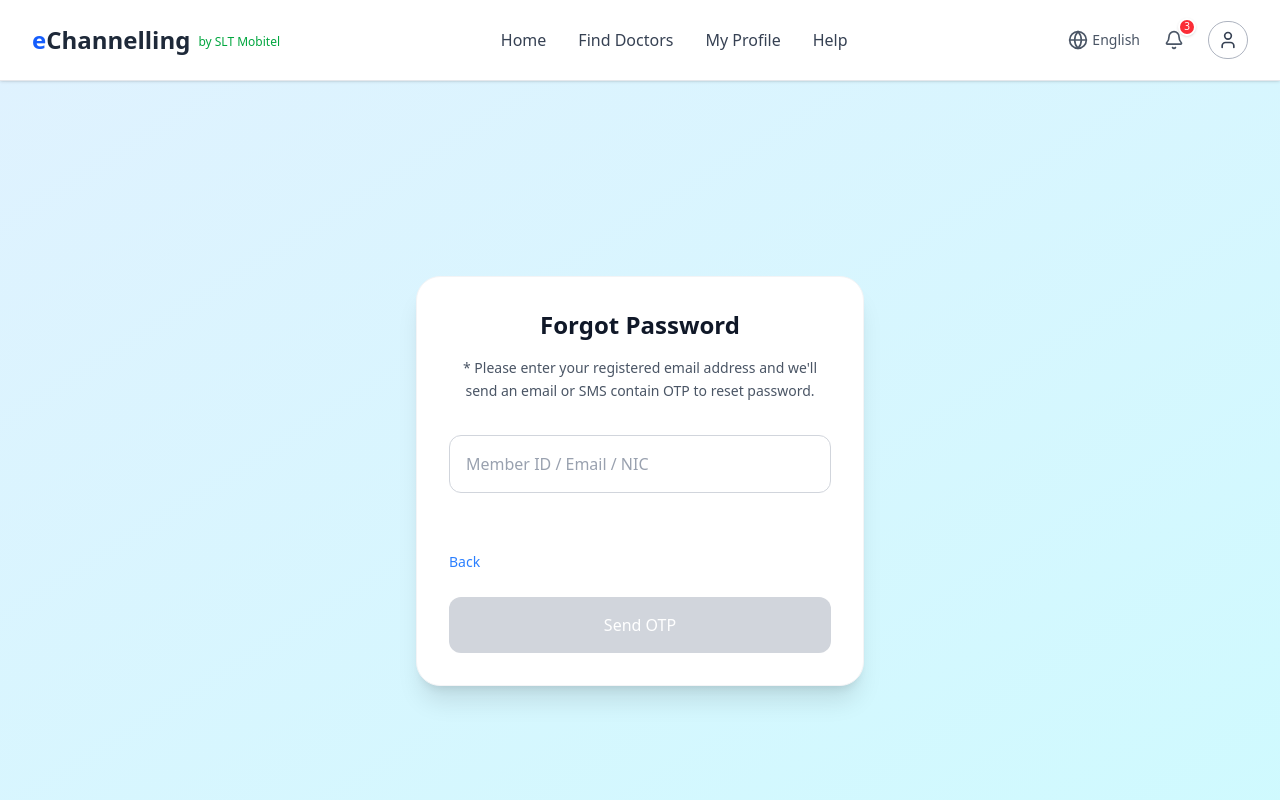
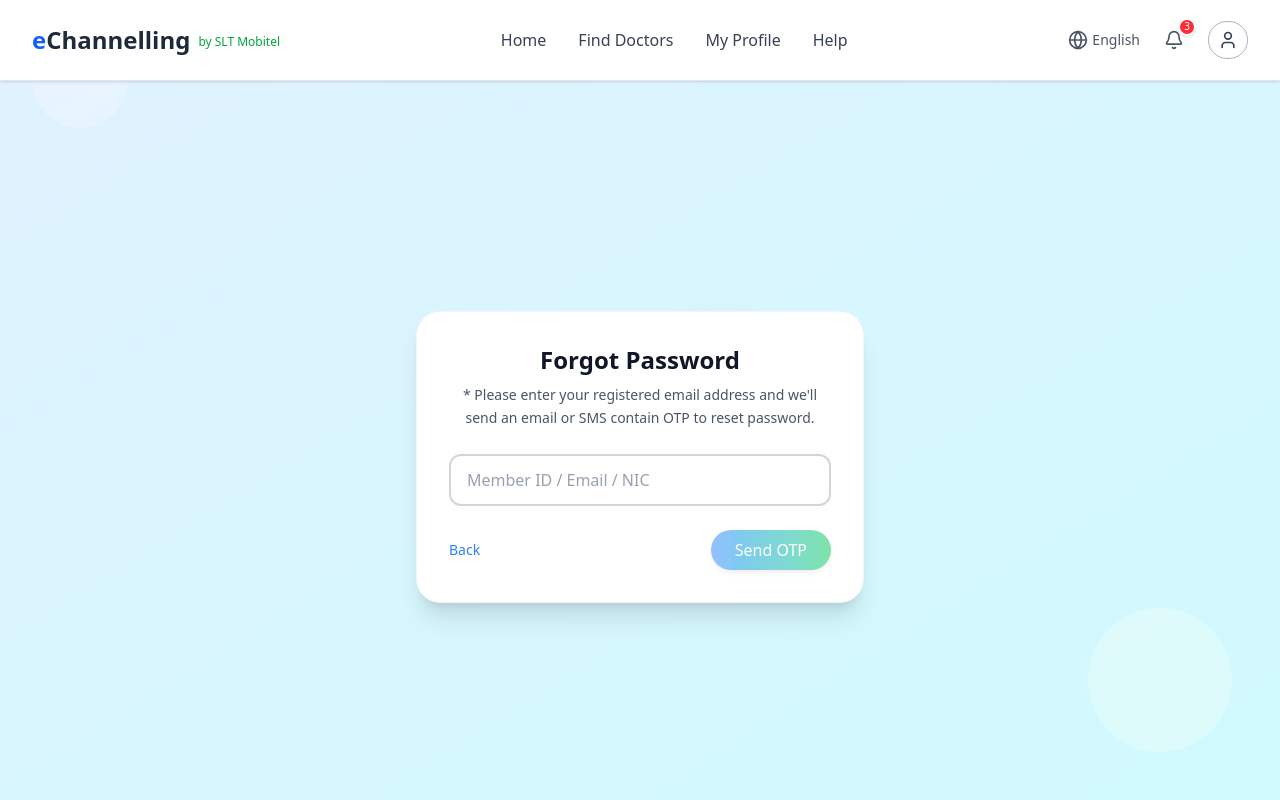
Before and after one commit to eChanneling-Revamp/Web-Mobile-Application-Module, a Next.js app in the folder e-channeling/: page /forgot-password in a window 1280 px wide. Shown: the top 800 px of the page. Built offline with nearby package versions, Linux system fonts and the light colour scheme; no server answers.

Commit message:
style(forgot-password): align button styles with auth design

```diff
--- a/e-channeling/src/app/(auth)/(fotgot-password)/forgot-password/page.tsx
+++ b/e-channeling/src/app/(auth)/(fotgot-password)/forgot-password/page.tsx
@@ -1,4 +1,5 @@
-"use client";
+// src/app/(auth)/forgot-password/page.tsx
+'use client';
 
 import React, { useState } from "react";
 import Link from "next/link";
@@ -25,23 +26,18 @@ const ForgotPasswordPage = () => {
 
   return (
     <div className="min-h-screen bg-gradient-to-br from-sky-100 to-cyan-100 flex items-center justify-center p-4">
-            {/* Background decorative elements */}
-            <div className="absolute inset-0 overflow-hidden">
-                <div className="absolute top-0 left-1/2 transform -translate-x-1/2 w-16 h-16 bg-green-500 rounded-full opacity-80"></div>
+      {/* decorative */}
+      <div className="absolute inset-0 overflow-hidden pointer-events-none">
+        <div className="absolute top-8 left-8 w-24 h-24 bg-blue-50 rounded-full opacity-60"></div>
+        <div className="absolute bottom-12 right-12 w-36 h-36 bg-green-50 rounded-full opacity-40"></div>
       </div>
 
-            <div className="relative w-full max-w-md">
-                {/* Main card */}
+      <div className="relative w-full max-w-md mb-12"> {/* mb-12 to create gap to footer */}
         <div className="bg-white rounded-3xl shadow-xl p-8 border border-gray-100">
-                    <div className="text-center mb-8">
-                        <h1 className="text-2xl font-bold text-gray-900 mb-4">
-                            Forgot Password
-                        </h1>
+          <div className="text-center mb-6">
+            <h1 className="text-2xl font-bold text-gray-900 mb-2">Forgot Password</h1>
             <p className="text-gray-600 text-sm leading-relaxed">
-                            * Please enter your registered email address and
-                            we&apos;ll
-                            <br />
-                            send an email or SMS contain OTP to reset password.
+              * Please enter your registered email address and we&apos;ll send an email or SMS contain OTP to reset password.
             </p>
           </div>
 
@@ -52,27 +48,24 @@ const ForgotPasswordPage = () => {
                 value={email}
                 onChange={(e) => setEmail(e.target.value)}
                 placeholder="Member ID / Email / NIC"
-                                className="w-full px-4 py-4 border border-gray-300 rounded-xl focus:outline-none focus:ring-2 focus:ring-blue-500 focus:border-transparent text-gray-900 placeholder-gray-400"
+                className="w-full px-4 py-3 border-2 border-gray-300 rounded-xl focus:outline-none focus:ring-2 focus:ring-blue-500 focus:border-transparent text-gray-900 placeholder-gray-400"
                 required
               />
             </div>
 
-                        <div className="pt-8">
-                            <Link
-                                href="/login"
-                                className="text-blue-500 hover:text-blue-600 text-sm font-medium transition-colors"
-                            >
+            <div className="flex items-center justify-between">
+              <Link href="/login" className="text-blue-500 hover:text-blue-600 text-sm font-medium transition-colors">
                 Back
               </Link>
-                        </div>
 
               <button
                 type="submit"
                 disabled={!email.trim() || isLoading}
-                            className="w-full bg-blue-500 hover:bg-blue-600 disabled:bg-gray-300 text-white font-medium py-4 px-6 rounded-xl transition-colors focus:outline-none focus:ring-2 focus:ring-blue-500 focus:ring-offset-2"
+                className="ml-2 bg-gradient-to-r from-blue-500 to-green-500 hover:from-blue-600 hover:to-green-600 disabled:opacity-50 text-white font-medium py-2 px-6 rounded-full transition-all shadow-md"
               >
                 {isLoading ? "Sending..." : "Send OTP"}
               </button>
+            </div>
           </form>
         </div>
       </div>
```
Lines whose indentation alone changed are shown as unchanged.
